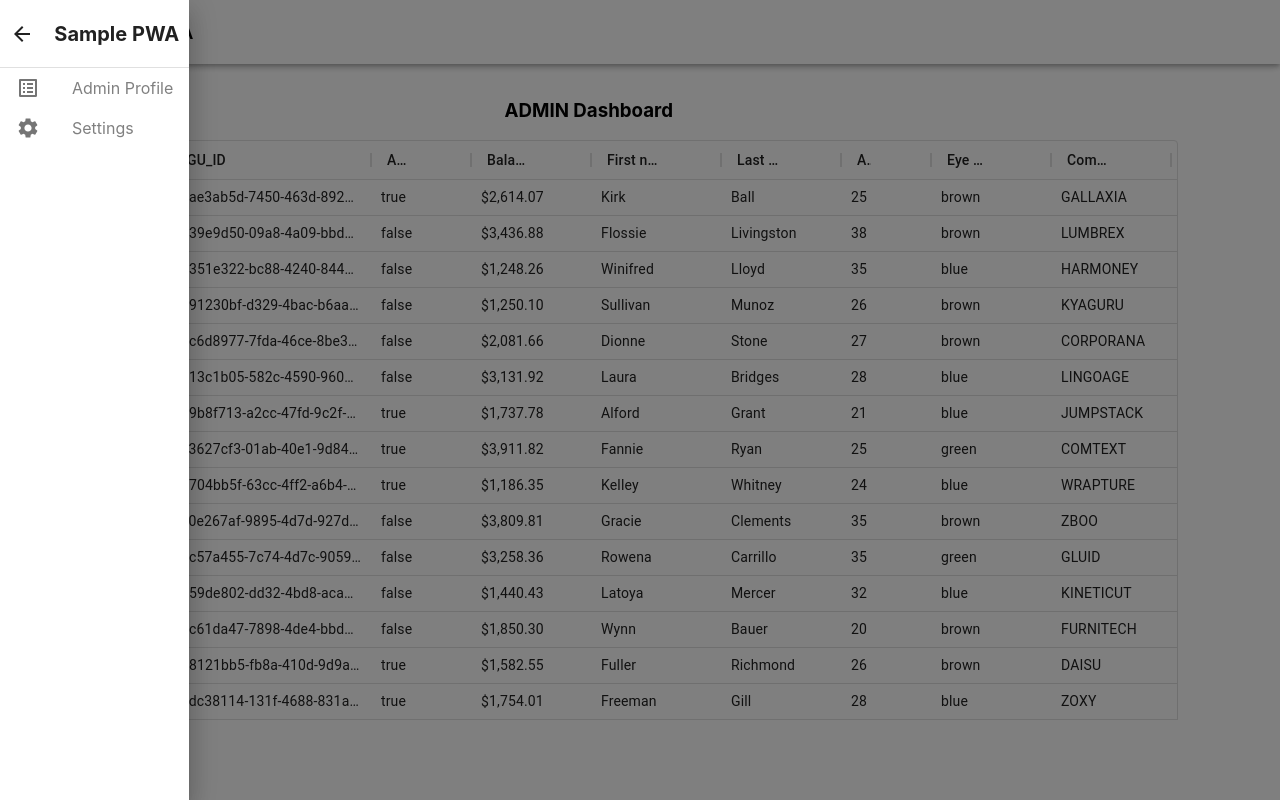
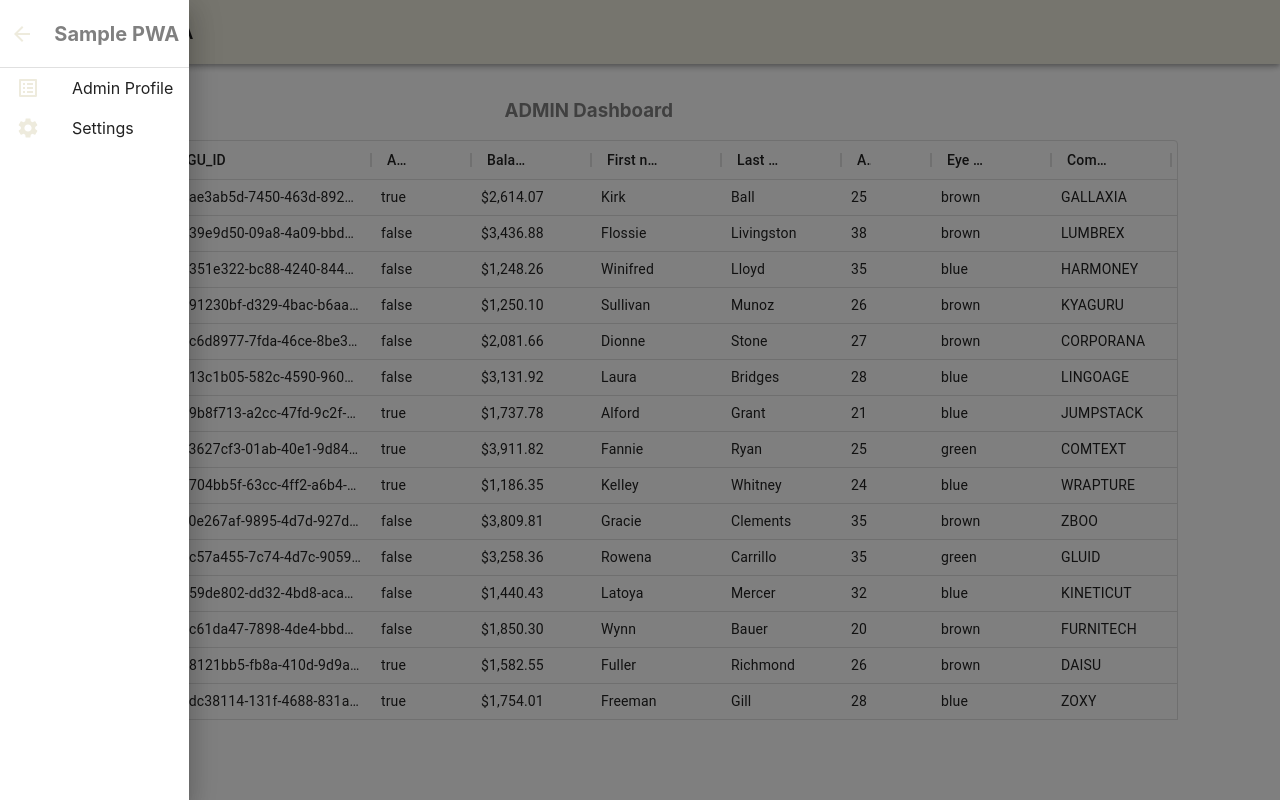
Before and after one commit to zafar26/demo, a Next.js app: page /dashboard in a window 1280 px wide. Both pictures are taken after a click on the button 36 px from the left and 32 px from the top of the page. Built offline with nearby package versions, Linux system fonts and the light colour scheme.

Commit message:
Added Colors

```diff
--- a/Components/Appbar/index.js
+++ b/Components/Appbar/index.js
@@ -78,8 +78,8 @@ export default function MenuAppBar({ toggleDrawer, color }) {
             //     damping: 20
             // }}
             className={classes.root} >
-
-            <AppBar position="fixed" color="transparent" style={{ display: 'flex', justifyContent: 'center' }}>
+            {console.log(color, "COLOR")}
+            <AppBar position="fixed" color={color} style={{ display: 'flex', justifyContent: 'center', backgroundColor: color }}>
                 <Toolbar >
                     <IconButton edge="start" className={classes.menuButton} color="inherit" aria-label="menu">
                         <MenuIcon onClick={toggleDrawer('left', true)} />
--- a/Components/Navbar/Navbar.js
+++ b/Components/Navbar/Navbar.js
@@ -121,13 +121,13 @@ export default function Navbar({ userType }) {
             <List style={{ paddingTop: 0 }}>
                 <div style={{ height: '67px', backgroundColor: '#fff', display: 'flex', justifyContent: 'space-around', alignItems: 'center' }}>
                     <ArrowBackIcon style={{ color }} />
-                    <h6 style={{ color, fontSize: '1.25rem' }}>
+                    <h6 style={{ color: 'gray', fontSize: '1.25rem' }}>
                         Sample PWA
                     </h6>
                 </div>
                 <Divider />
                 {arr.map((text, index) =>
-                    <ListItem button key={text[0]} style={{ color: 'gray' }}>
+                    <ListItem button key={text[0]} >
                         <ListItemIcon>
                             {handleIcon(text[0], color)}
                         </ListItemIcon>
@@ -143,9 +143,9 @@ export default function Navbar({ userType }) {
 
     return (
         <React.Fragment key={left} >
-            <MenuAppBar className={styles.container} toggleDrawer={toggleDrawer} color='#DDDDD' />
+            <MenuAppBar className={styles.container} toggleDrawer={toggleDrawer} color={color} />
             <Drawer className={styles.drawer} anchor={left} open={state[left]} onClose={toggleDrawer(left, false)}>
-                {list(left)}
+                {list(left, color)}
             </Drawer>
         </React.Fragment>
     );
--- a/pages/clogin/index.js
+++ b/pages/clogin/index.js
@@ -60,8 +60,8 @@ export default function Login() {
                         onSubmit={e => router.push('/cdashboard')}
                         noValidate autoComplete="off">
                         <div className={styles.accountCircle}>
-                            <AccountCircle style={{ fontSize: "60" }} />
-                            <h2 >User Login </h2>
+                            <AccountCircle style={{ fontSize: "60", color: 'gray' }} />
+                            <h2 style={{ color: 'gray' }}>User Login </h2>
                         </div>
                         <div style={{ display: 'flex', flexDirection: 'column', alignItems: 'center' }}>
                             {/* {inputs.map((item) =>
--- a/pages/clogin/login.module.css
+++ b/pages/clogin/login.module.css
@@ -7,6 +7,7 @@
 #loginPage {
     width: 100vw;
     height: 100vh;
+    background-color: #caf7e3;
 /* background:linear-gradient(220deg, #0d47a1 10%,#1e88e5 70%, #64b5f6 90%); */
 }
 .pageInner {
--- a/pages/dashboard/index.js
+++ b/pages/dashboard/index.js
@@ -102,7 +102,7 @@ export default function dataGrid() {
                     exit="exit"
                     className={classes.root}
                     style={{ marginTop: '80px', width: '92vw', height: '80vh', backgroundColor: 'white', overflow: 'scroll', position: 'relative' }}>
-                    <h3 style={{ display: 'flex', justifyContent: 'center' }}>ADMIN Dashboard</h3>
+                    <h3 style={{ display: 'flex', justifyContent: 'center', color: 'gray' }}>ADMIN Dashboard</h3>
                     <DataGrid
                         columns={columns}
                         rows={dummyData}
--- a/pages/login/index.js
+++ b/pages/login/index.js
@@ -60,8 +60,8 @@ export default function Login() {
                         onSubmit={e => router.push('/dashboard')}
                         noValidate autoComplete="off">
                         <div className={styles.accountCircle}>
-                            <AccountCircle style={{ fontSize: "60" }} />
-                            <h2 >Admin Login </h2>
+                            <AccountCircle style={{ fontSize: "60", color: 'gray' }} />
+                            <h2 style={{ color: 'gray' }}>Admin Login </h2>
                         </div>
                         <div style={{ display: 'flex', flexDirection: 'column', alignItems: 'center' }}>
                             {/* {inputs.map((item) =>
--- a/pages/login/login.module.css
+++ b/pages/login/login.module.css
@@ -7,6 +7,7 @@
 #loginPage {
     width: 100vw;
     height: 100vh;
+    background-color: #eeebdd;
 /* background:linear-gradient(220deg, #0d47a1 10%,#1e88e5 70%, #64b5f6 90%); */
 }
 .pageInner {
--- a/pages/slogin/index.js
+++ b/pages/slogin/index.js
@@ -60,8 +60,8 @@ export default function Login() {
                         onSubmit={e => router.push('/sdashboard')}
                         noValidate autoComplete="off">
                         <div className={styles.accountCircle}>
-                            <AccountCircle style={{ fontSize: "60" }} />
-                            <h2 >Vendor Login </h2>
+                            <AccountCircle style={{ fontSize: "60", color: 'gray' }} />
+                            <h2 style={{ color: 'gray' }}>Vendor Login </h2>
                         </div>
                         <div style={{ display: 'flex', flexDirection: 'column', alignItems: 'center' }}>
                             {/* {inputs.map((item) =>
--- a/pages/slogin/login.module.css
+++ b/pages/slogin/login.module.css
@@ -7,6 +7,7 @@
 #loginPage {
     width: 100vw;
     height: 100vh;
+    background-color: #ffb4b4;
 /* background:linear-gradient(220deg, #0d47a1 10%,#1e88e5 70%, #64b5f6 90%); */
 }
 .pageInner {
```
Also changed, not shown: Components/Input/index.js (+5 -3 lines), pages/index.js (+15 -0 lines), 1 other file (tests, documents, lock files or other folders).
